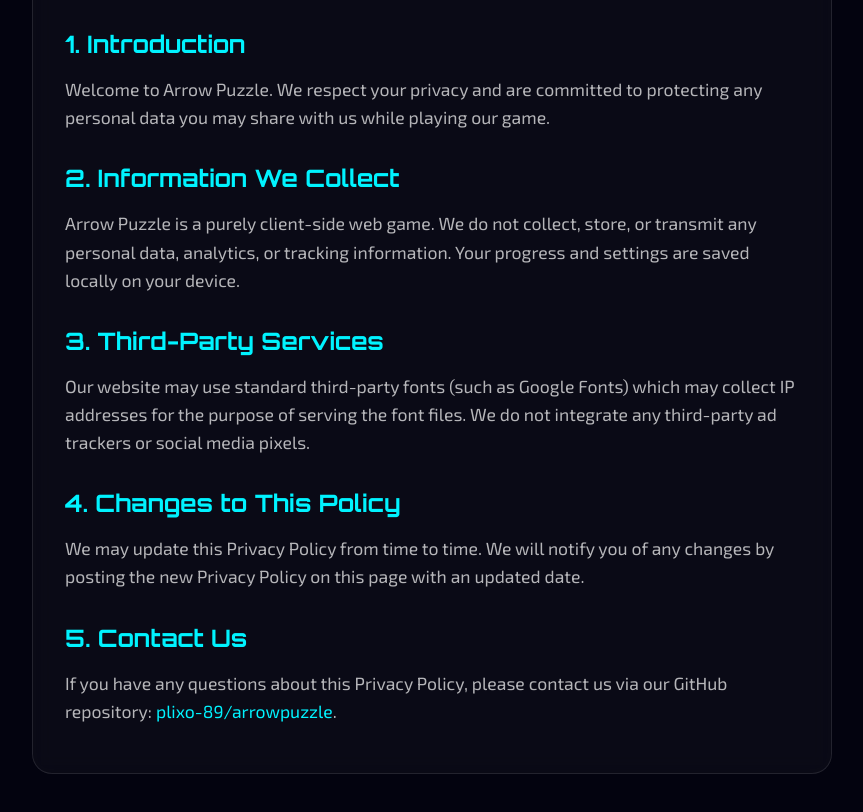
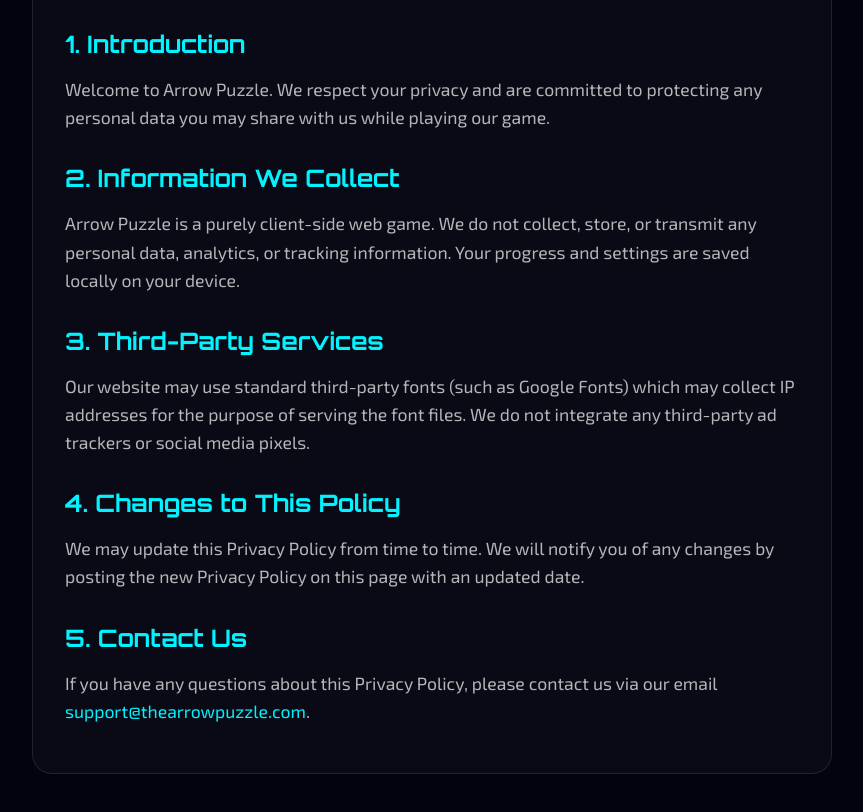
Before and after one commit to plixo-89/arrowpuzzle, a plain HTML site: page privacy-policy.html in a window 1280 px wide. Shown: the part 290-1102 px from the top of the page, without its empty margins (208-1071 px from the left). Drawn offline with Linux system fonts and the light colour scheme.

Commit message:
Update contact information in privacy policy

```diff
--- a/privacy-policy.html
+++ b/privacy-policy.html
@@ -38,7 +38,7 @@
         <p>We may update this Privacy Policy from time to time. We will notify you of any changes by posting the new Privacy Policy on this page with an updated date.</p>
 
         <h2>5. Contact Us</h2>
-        <p>If you have any questions about this Privacy Policy, please contact us via our GitHub repository: <a href="https://github.com/plixo-89/arrowpuzzle">plixo-89/arrowpuzzle</a>.</p>
+        <p>If you have any questions about this Privacy Policy, please contact us via our email <a href="mailto:support@thearrowpuzzle.com">support@thearrowpuzzle.com</a>.</p>
     </div>
 </body>
 </html>
```
